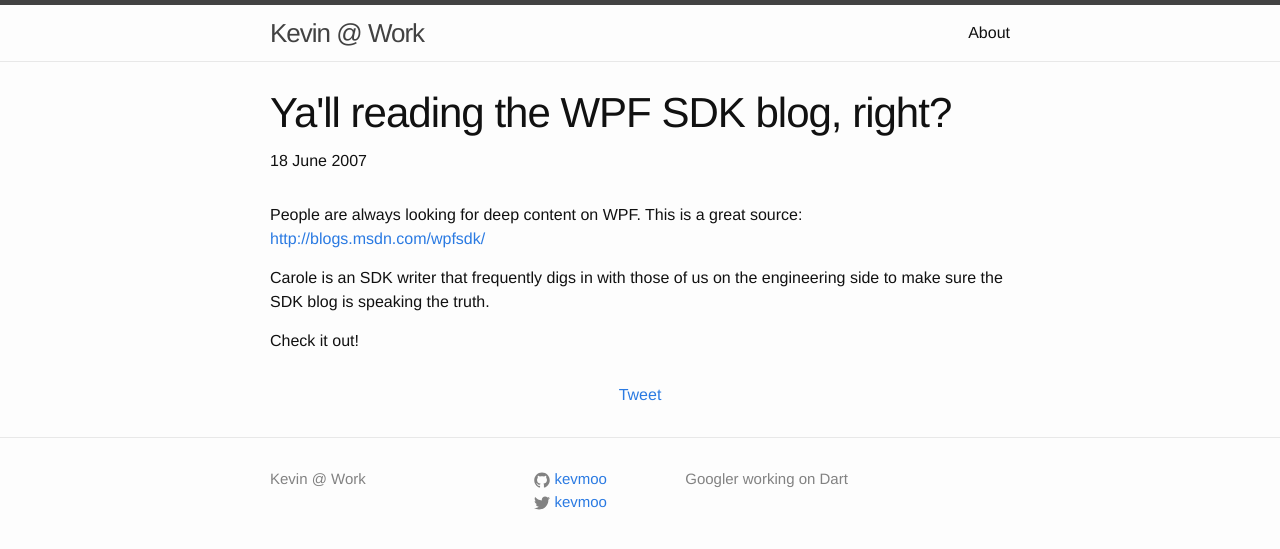
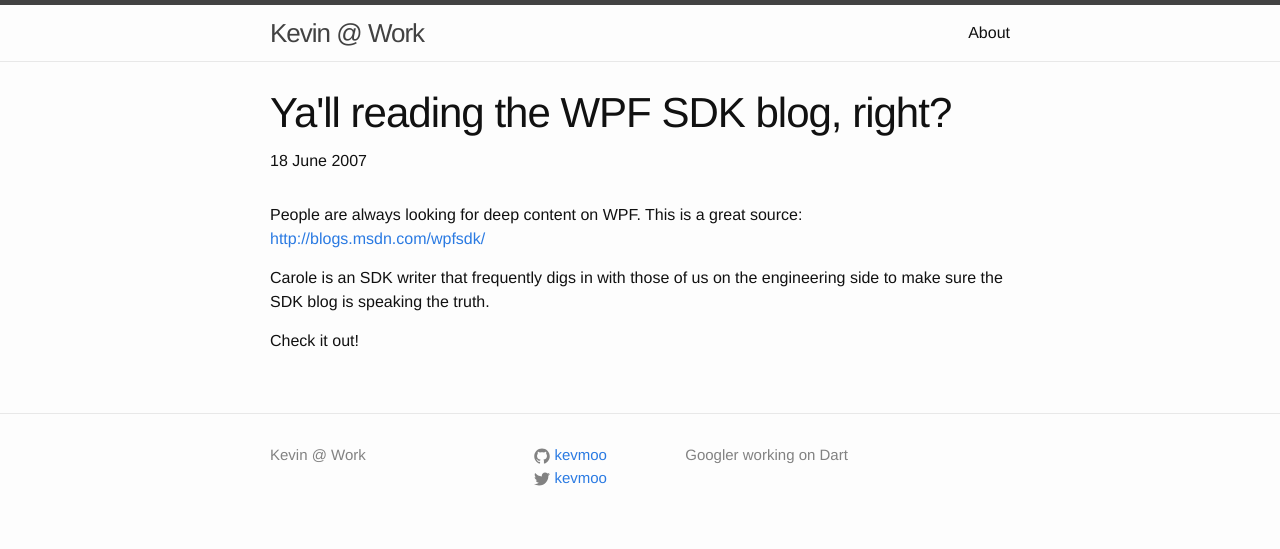
Before and after one commit to kevmoo/work.j832.com, a Jekyll site: the page built from _posts/2007-06-18-ya-reading-wpf-sdk-blog-right.html, in a window 1280 px wide. Shown: the top 549 px of the page. Built offline with Jekyll 4.4.1, drawn with Linux system fonts in a browser that asks for light colours; comment, search, counter and statistics services are not loaded.

Commit message:
Remove sharing silly

```diff
--- a/_layouts/post.html
+++ b/_layouts/post.html
@@ -14,13 +14,4 @@
   <article class="post-content" itemprop="articleBody">
     {{ content }}
   </article>
-
-  <div class="post-sharing">
-    <!-- Twitter -->
-    <a href="https://twitter.com/share" class="twitter-share-button" data-via="kevmoo" data-related="kevmoo">Tweet</a>
-    <script>!function(d,s,id){var js,fjs=d.getElementsByTagName(s)[0],p=/^http:/.test(d.location)?'http':'https';if(!d.getElementById(id)){js=d.createElement(s);js.id=id;js.src=p+'://platform.twitter.com/widgets.js';fjs.parentNode.insertBefore(js,fjs);}}(document, 'script', 'twitter-wjs');</script>
-
-    <!-- Reddit -->
-    <script type="text/javascript" src="//www.reddit.com/buttonlite.js?i=1&styled=off&url={{ site.url }}{{ page.url }}"></script>
-  </div>
 </div>
```
